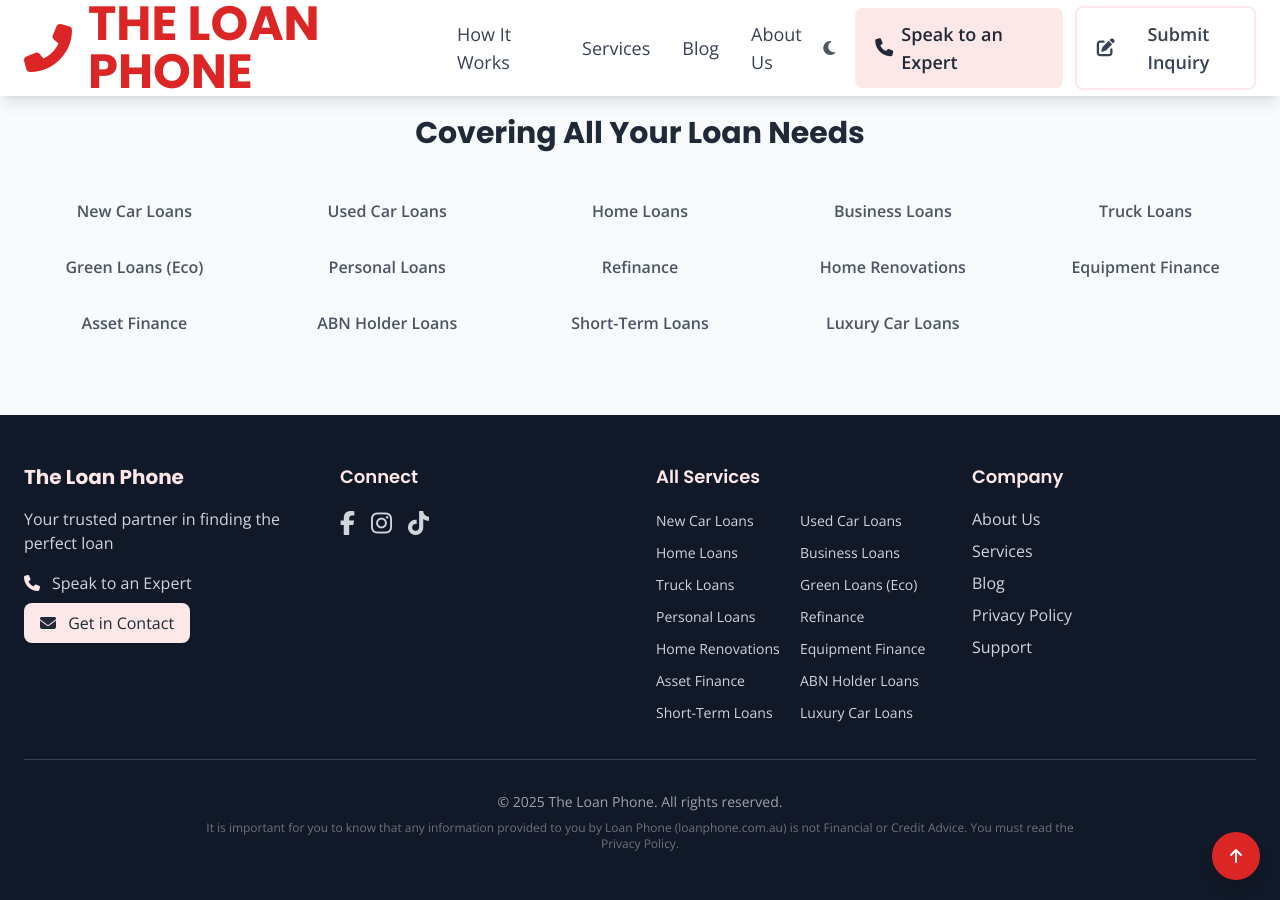
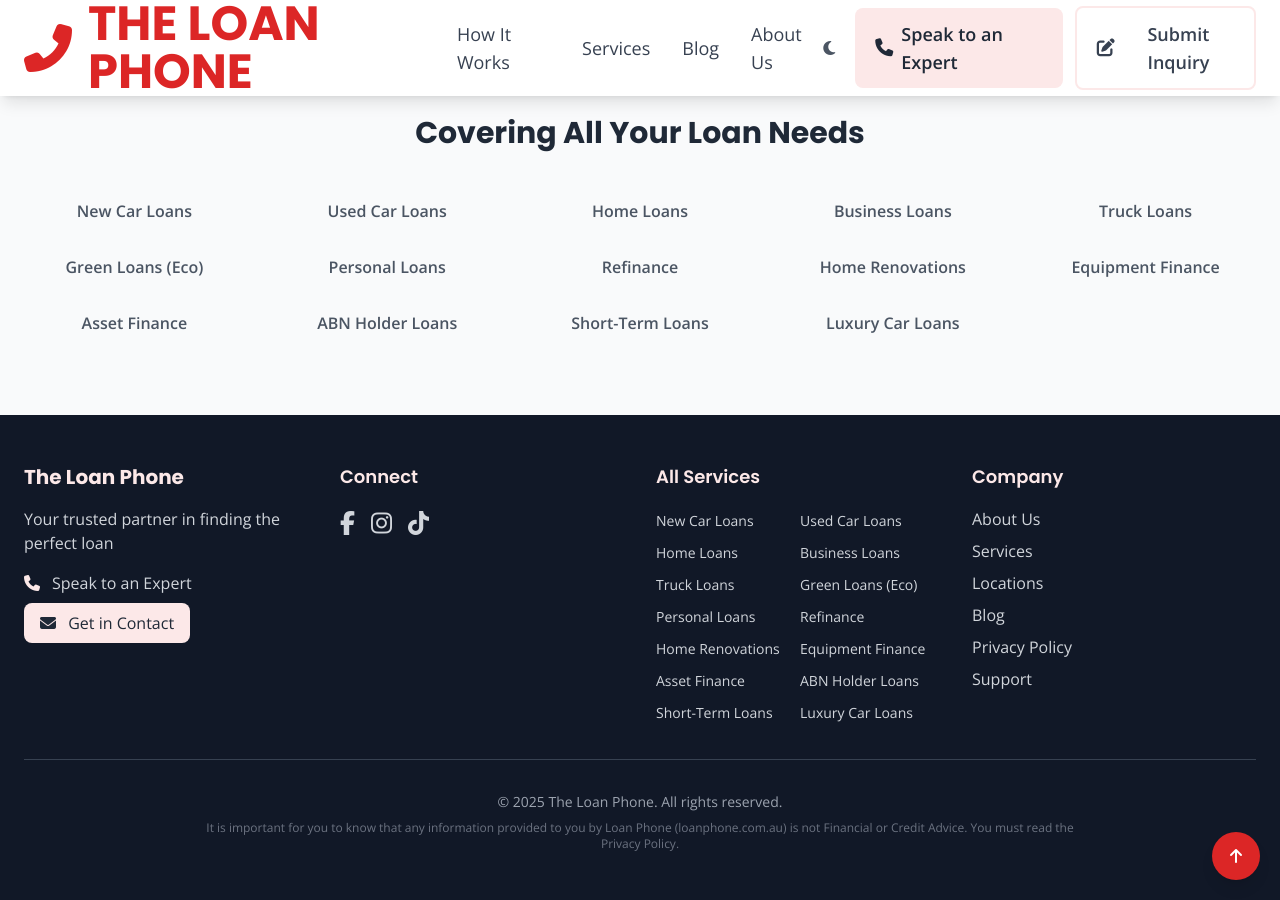
Before and after one commit to AMSumo9/loan-phone-website, a Jekyll site: the page built from index.md, in a window 1280 px wide and 900 px high, scrolled down 1953 px. Built offline with Jekyll 4.4.1, drawn with Linux system fonts in a browser that asks for light colours; nearby versions of some CDN libraries.

Commit message:
Update navigation.yml

```diff
--- a/_data/navigation.yml
+++ b/_data/navigation.yml
@@ -21,6 +21,8 @@
       url: "/about/"
     - name: "Services"
       url: "/services/"
+    - name: "Locations"
+      url: "/locations/"
     - name: "Blog"
       url: "/blog/"
     - name: "Privacy Policy"
```
